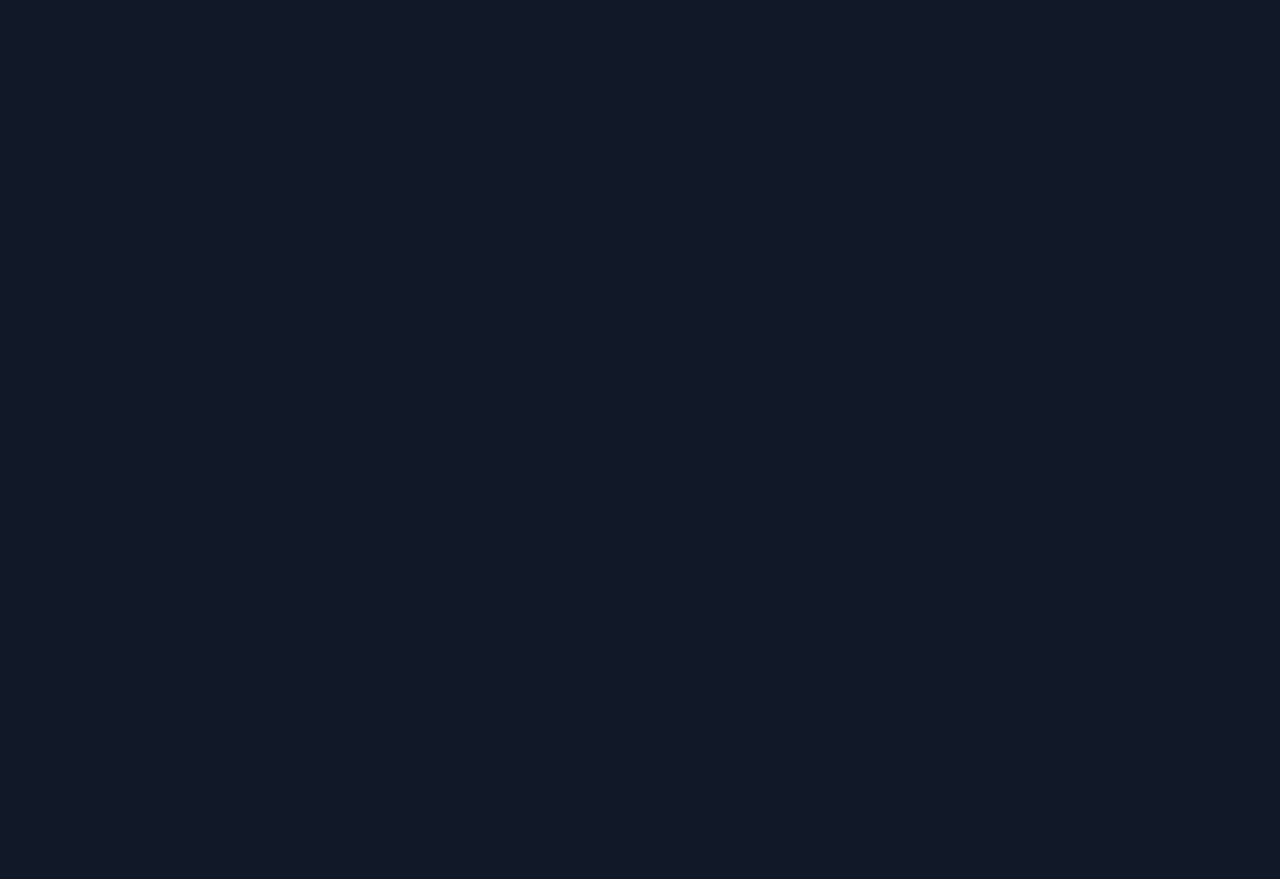
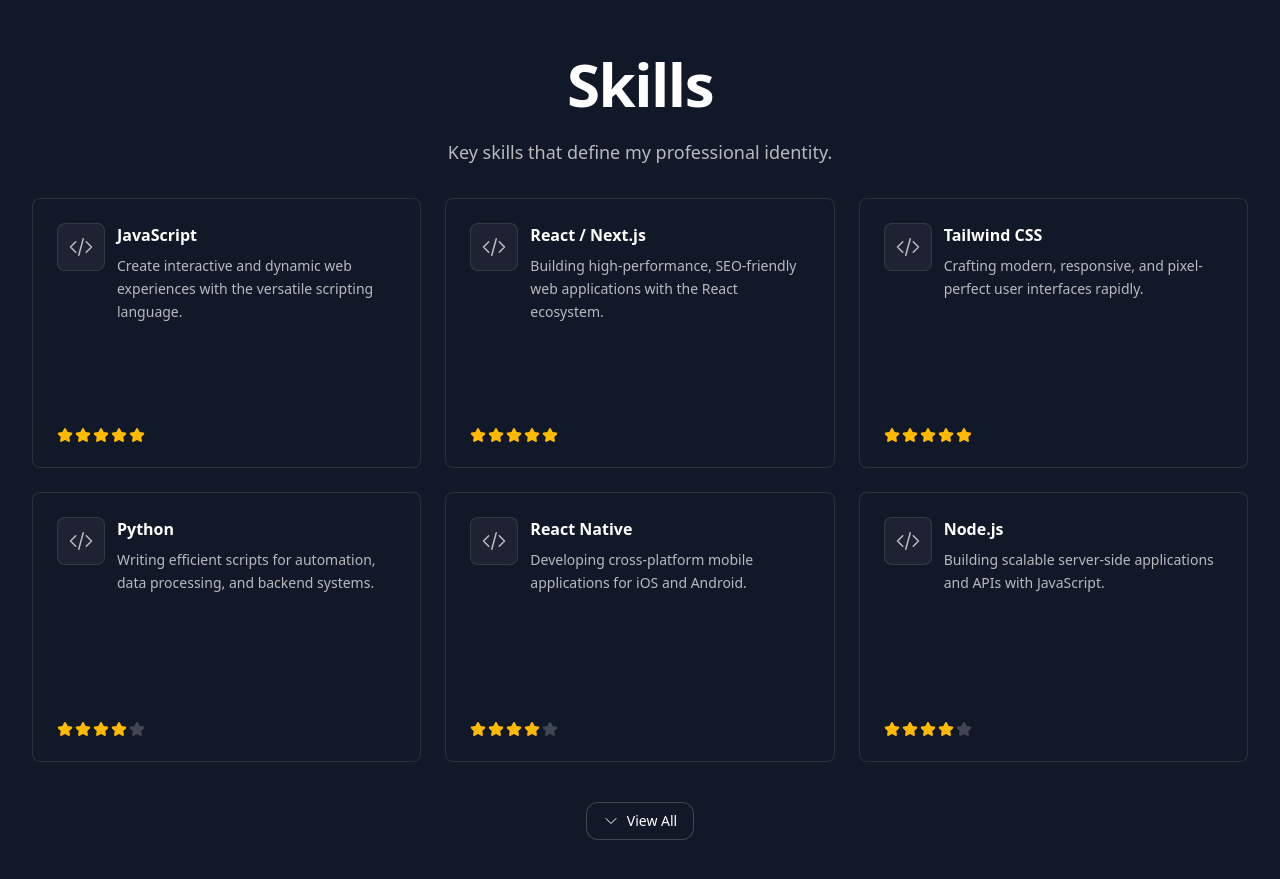
Before and after one commit to AtalaBaris/portfolio-atalabaris, a Next.js app: page / in a window 1280 px wide. Shown: the part 1840-2719 px from the top of the page. Before the commit the page ends 1831 px from the top, so only its background shows below. Built offline with nearby package versions, Linux system fonts and the light colour scheme.

Commit message:
created skills page and add to home page

```diff
--- a/src/app/page.js
+++ b/src/app/page.js
@@ -3,10 +3,13 @@
 import Link from 'next/link'
 import Hero from '@/components/Hero'
 import ProjectCard from '@/components/ProjectCard'
+import SkillCard from '@/components/SkillCard'
 import { PROJECTS } from '@/data/projects'
+import { SKILLS } from '@/data/skills'
 import { ChevronDownIcon } from '@heroicons/react/24/outline'
 
 const HOME_PROJECTS = PROJECTS.slice(0, 3)
+const HOME_SKILLS = SKILLS.slice(0, 6)
 
 export default function Home() {
   return (
@@ -51,6 +54,43 @@
           </div>
         </div>
       </section>
+
+      <section
+        id="skills"
+        className="w-full py-10 my-14 md:py-14"
+      >
+        <div className="container mx-auto max-w-7xl space-y-8 px-4 sm:px-6 lg:px-8">
+          <div className="flex flex-col items-center space-y-4 text-center">
+            <h2 className="text-3xl font-bold leading-tight tracking-tight text-foreground sm:text-3xl md:text-5xl lg:text-6xl">
+              Skills
+            </h2>
+            <p className="max-w-[32rem] text-base leading-normal text-foreground/70 sm:text-lg sm:leading-7">
+              Key skills that define my professional identity.
+            </p>
+          </div>
+
+          <div className="grid w-full grid-cols-1 gap-6 sm:grid-cols-2 lg:grid-cols-3">
+            {HOME_SKILLS.map((skill) => (
+              <SkillCard
+                key={skill.id}
+                name={skill.name}
+                description={skill.description}
+                level={skill.level}
+              />
+            ))}
+          </div>
+
+          <div className="flex justify-center pt-2">
+            <Link
+              href="/skills"
+              className="inline-flex items-center justify-center rounded-xl border border-foreground/20 bg-background px-4 py-2 text-sm font-medium text-foreground transition-colors hover:bg-foreground/5 focus-visible:outline-none focus-visible:ring-2 focus-visible:ring-accent focus-visible:ring-offset-2 focus-visible:ring-offset-background"
+            >
+              <ChevronDownIcon className="mr-2 size-4" aria-hidden />
+              View All
+            </Link>
+          </div>
+        </div>
+      </section>
     </main>
   )
 }
--- /dev/null
+++ b/src/app/skills/page.js
@@ -0,0 +1,34 @@
+'use client'
+
+import SkillCard from '@/components/SkillCard'
+import { SKILLS } from '@/data/skills'
+
+export default function SkillsPage() {
+  return (
+    <main className="container mx-auto max-w-7xl flex-1 px-4 py-8 sm:px-6 lg:px-8">
+      <div className="mt-5 flex flex-col items-start gap-4 md:flex-row md:justify-between md:gap-8">
+        <div className="flex-1 space-y-4">
+          <h1 className="inline-block text-4xl font-bold tracking-tight text-foreground lg:text-5xl">
+            Skills
+          </h1>
+          <p className="text-lg text-foreground/70">
+            Key skills that define my professional identity.
+          </p>
+        </div>
+      </div>
+
+      <hr className="my-6 border-foreground/10" />
+
+      <div className="mx-auto grid w-full grid-cols-1 gap-6 sm:grid-cols-2 lg:grid-cols-3">
+        {SKILLS.map((skill) => (
+          <SkillCard
+            key={skill.id}
+            name={skill.name}
+            description={skill.description}
+            level={skill.level}
+          />
+        ))}
+      </div>
+    </main>
+  )
+}
--- /dev/null
+++ b/src/components/SkillCard.js
@@ -0,0 +1,42 @@
+'use client'
+
+import { CodeBracketIcon } from '@heroicons/react/24/outline'
+
+function StarIcon({ filled = false }) {
+  return (
+    <svg
+      className={`size-4 ${filled ? 'text-amber-400' : 'text-foreground/20'}`}
+      aria-hidden
+      fill="currentColor"
+      viewBox="0 0 22 20"
+      xmlns="http://www.w3.org/2000/svg"
+    >
+      <path d="M20.924 7.625a1.523 1.523 0 0 0-1.238-1.044l-5.051-.734-2.259-4.577a1.534 1.534 0 0 0-2.752 0L7.365 5.847l-5.051.734A1.535 1.535 0 0 0 1.463 9.2l3.656 3.563-.863 5.031a1.532 1.532 0 0 0 2.226 1.616L11 17.033l4.518 2.375a1.534 1.534 0 0 0 2.226-1.617l-.863-5.03L20.537 9.2a1.523 1.523 0 0 0 .387-1.575Z" />
+    </svg>
+  )
+}
+
+export default function SkillCard({ name, description, level = 5 }) {
+  return (
+    <div className="relative overflow-hidden rounded-lg border border-foreground/10 bg-background p-4 transition-colors hover:bg-foreground/[0.02] sm:p-6">
+      <div className="flex h-[200px] flex-col justify-between sm:h-[220px]">
+        <div className="flex items-start gap-3">
+          <div className="flex size-12 shrink-0 items-center justify-center rounded-lg border border-foreground/10 bg-foreground/5">
+            <CodeBracketIcon className="size-6 text-foreground/70" aria-hidden />
+          </div>
+          <div className="min-w-0 flex-1 space-y-2">
+            <h3 className="font-bold text-foreground">{name}</h3>
+            <p className="text-sm leading-relaxed text-foreground/70">
+              {description}
+            </p>
+          </div>
+        </div>
+        <div className="mt-4 flex items-center gap-0.5" aria-label={`${level} out of 5`}>
+          {[1, 2, 3, 4, 5].map((i) => (
+            <StarIcon key={i} filled={i <= level} />
+          ))}
+        </div>
+      </div>
+    </div>
+  )
+}
--- /dev/null
+++ b/src/data/skills.js
@@ -0,0 +1,44 @@
+export const SKILLS = [
+  {
+    id: '1',
+    name: 'JavaScript',
+    description:
+      'Create interactive and dynamic web experiences with the versatile scripting language.',
+    level: 5,
+  },
+  {
+    id: '2',
+    name: 'React / Next.js',
+    description:
+      'Building high-performance, SEO-friendly web applications with the React ecosystem.',
+    level: 5,
+  },
+  {
+    id: '3',
+    name: 'Tailwind CSS',
+    description:
+      'Crafting modern, responsive, and pixel-perfect user interfaces rapidly.',
+    level: 5,
+  },
+  {
+    id: '4',
+    name: 'Python',
+    description:
+      'Writing efficient scripts for automation, data processing, and backend systems.',
+    level: 4,
+  },
+  {
+    id: '5',
+    name: 'React Native',
+    description:
+      'Developing cross-platform mobile applications for iOS and Android.',
+    level: 4,
+  },
+  {
+    id: '6',
+    name: 'Node.js',
+    description:
+      'Building scalable server-side applications and APIs with JavaScript.',
+    level: 4,
+  },
+]
```
